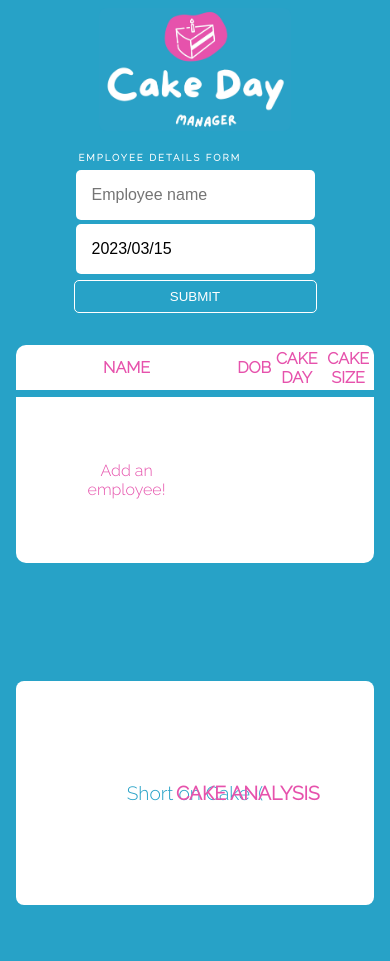
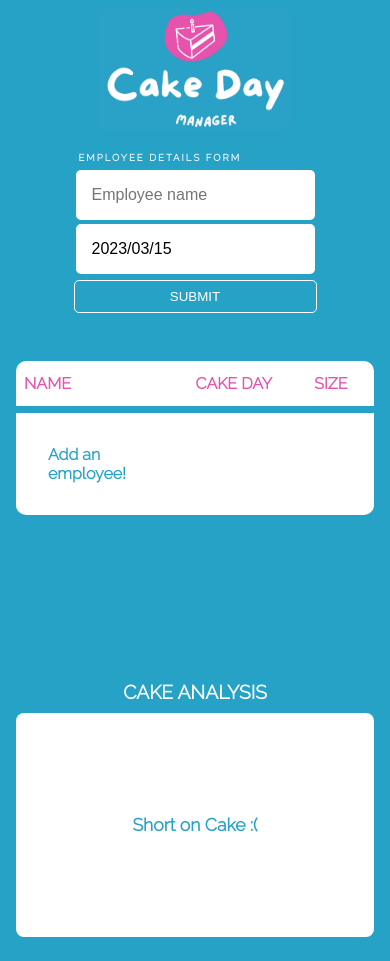
Before and after one commit to Ollie-C/cakeday, a React (Create React App) app: page / in a window 390 px wide. Before the commit the page ends 929 px from the top, so only its background shows below. Built offline with nearby package versions, Linux system fonts and the light colour scheme.

Commit message:
:lipstick: Styling fully responsive

```diff
--- a/src/App.js
+++ b/src/App.js
@@ -1,7 +1,9 @@
 import { useEffect, useState } from "react";
+//Components
 import Chart from "./components/PieChart/PieChart";
 import Form from "./components/Form/Form";
 import Table from "./components/Table/Table";
+//Styles
 import "./styles/Styles.scss";
 
 const App = () => {
@@ -21,7 +23,6 @@ const App = () => {
   useEffect(() => {
     //Update localstorage upon employees state change
     localStorage.setItem("employees", JSON.stringify(employees));
-    console.log(employees);
 
     if (employees) {
       //Update cake size data
--- a/src/components/Form/Form.scss
+++ b/src/components/Form/Form.scss
@@ -9,7 +9,7 @@
 
 .form {
   width: 100%;
-  margin-bottom: 1rem;
+
   @include flex(column, center, center);
 
   @include desktop {
--- a/src/components/Pagination/Pagination.jsx
+++ b/src/components/Pagination/Pagination.jsx
@@ -2,9 +2,11 @@
 import "./Pagination.scss";
 
 const Navigation = ({ page, totalPages, setPage }) => {
+  //Don't render if less than 6 employees
   if (!totalPages) {
     return;
   }
+
   return (
     <ul className="navigation">
       {page > 1 && (
--- a/src/components/Pagination/Pagination.scss
+++ b/src/components/Pagination/Pagination.scss
@@ -3,7 +3,7 @@
 .navigation {
   &__button {
     border: none;
-    padding: 0.2rem 0.5rem;
+    padding: 0.3rem 0.8rem;
     border-radius: 8px;
     font-size: 1rem;
     background-color: $app-white;
--- a/src/components/PieChart/PieChart.jsx
+++ b/src/components/PieChart/PieChart.jsx
@@ -32,10 +32,6 @@ const PieChart = ({ cakeSizes }) => {
         animate
         animationDuration={500}
         animationEasing="ease-out"
-        center={[50, 11]}
-        radius={10}
-        viewBoxSize={[100, 22]}
-        background={"#fff"}
       />
       <div className="piechart__text">
         {cakeSizes[0] > 0 && (
--- a/src/components/PieChart/PieChart.scss
+++ b/src/components/PieChart/PieChart.scss
@@ -2,13 +2,14 @@
 @use "../../styles/partials/mixins" as *;
 
 .piechart {
-  min-height: 12rem;
+  min-height: 14rem;
+  height: 14rem;
+  padding: 1rem;
   position: relative;
   background-color: $app-white;
   @include flex(row, center, center);
   margin: 1rem 0;
   border-radius: 8px;
-  height: 14rem;
   width: 100%;
 
   h3,
@@ -17,23 +18,40 @@
   }
 
   h3 {
-    color: $app-pink;
+    color: $app-white;
     font-size: 1.2rem;
-    left: 10rem;
+    top: -2rem;
+
+    @include tablet {
+      left: 1rem;
+      top: 1rem;
+      color: $app-pink;
+    }
+
+    @include desktop {
+      display: block;
+      left: 10rem;
+      top: auto;
+    }
   }
 
   &__text {
-    right: 20%;
-  }
+    background-color: $app-white;
+    border-radius: 8px;
+    @include desktop {
+      right: 10rem;
+    }
 
-  &__noCake,
-  &__smallCake,
-  &__largeCake {
-    font-size: 1.2rem;
+    * {
+      font-size: 1rem;
+      margin: 4px;
+      padding: 2px;
+    }
   }
 
   &__noCake {
     color: $app-blue;
+    font-weight: 600;
   }
 
   &__smallCake {
--- a/src/components/Table/Table.jsx
+++ b/src/components/Table/Table.jsx
@@ -1,4 +1,5 @@
 import React, { useEffect, useState } from "react";
+//Components
 import Navigation from "../Pagination/Pagination";
 //Styles
 import "./Table.scss";
@@ -7,6 +8,7 @@ import { displayFiveEmployees } from "../../utils/helpers";
 
 const Table = ({ employees }) => {
   const [filtered, setFiltered] = useState([]);
+  //Filter mode state
   const [activeFilter, setActiveFilter] = useState(false);
 
   //Pagination
@@ -14,6 +16,7 @@ const Table = ({ employees }) => {
   const displayedEmployees = displayFiveEmployees(filtered, page);
   const totalPages = Math.ceil(filtered.length / 5);
 
+  //Filter employees to show employees with same cake day
   const filterEmployees = ({ innerHTML }) => {
     const filteredByCakeDay = employees.filter(
       (employee) => employee.cakeDay.slice(4, 15) === innerHTML
@@ -23,6 +26,7 @@ const Table = ({ employees }) => {
     setPage(1);
   };
 
+  //Reset all filters
   const resetFiltered = () => {
     setFiltered(employees);
     setActiveFilter(false);
@@ -33,6 +37,8 @@ const Table = ({ employees }) => {
       setFiltered(employees);
     }
   }, [employees]);
+
+  //Check for data
   if (!employees) {
     return <p>Loading ...</p>;
   }
@@ -46,15 +52,15 @@ const Table = ({ employees }) => {
         )}
         <thead className="table__head">
           <tr>
-            <th>NAME</th>
-            <th>DOB</th>
-            <th>CAKE DAY</th>
-            <th>CAKE SIZE</th>
+            <th className="table__name">NAME</th>
+            <th className="table__hide">DOB</th>
+            <th className="table__cakeday">CAKE DAY</th>
+            <th className="table__size">SIZE</th>
           </tr>
         </thead>
         {!filtered.length && (
           <tr>
-            <td className="table__error">Add an employee!</td>
+            <td className="table__nodata">Add an employee! </td>
           </tr>
         )}
         {displayedEmployees.length > 0 && (
@@ -62,19 +68,23 @@ const Table = ({ employees }) => {
             {displayedEmployees
               .map((employee) => (
                 <tr className="table__row" key={employee.id}>
-                  <td>{employee.name.slice(0, 20)}</td>
-                  <td>{new Date(employee.dob).toDateString().slice(4, 15)}</td>
+                  <td className="table__name">{employee.name.slice(0, 14)}</td>
+                  <td className="table__hide">
+                    {new Date(employee.dob).toDateString().slice(4, 15)}
+                  </td>
                   {employee.cakeSize === "Large" ? (
                     <td
-                      className="table__row--active"
+                      className="table__cakeday table__cakeday--active"
                       onClick={(e) => filterEmployees(e.target)}
                     >
                       {employee.cakeDay.slice(4, 15)}
                     </td>
                   ) : (
-                    <td>{employee.cakeDay.slice(4, 15)}</td>
+                    <td className="table__cakeday">
+                      {employee.cakeDay.slice(4, 15)}
+                    </td>
                   )}
-                  <td>{employee.cakeSize}</td>
+                  <td className="table__size">{employee.cakeSize[0]}</td>
                 </tr>
               ))
               .slice(0, 5)}
--- a/src/components/Table/Table.scss
+++ b/src/components/Table/Table.scss
@@ -5,6 +5,11 @@
   width: 100%;
   @include flex(column, flex-start, flex-end);
   height: 20rem;
+  margin: 2rem 0;
+
+  @include desktop {
+    margin: 1rem 0;
+  }
 }
 
 .table {
@@ -31,25 +36,24 @@
   &__row {
     height: 3rem;
     width: 100%;
+
     &:hover {
       background-color: #fff2f8;
     }
 
     td {
-      font-size: 1.2rem;
-    }
-
-    &--active {
-      font-weight: 900;
-      &:hover {
-        color: $app-pink;
-        cursor: pointer;
+      font-size: 1rem;
+      @include desktop {
+        font-size: 1.2rem;
       }
     }
   }
 
-  &__error {
-    padding: 4rem;
+  &__nodata {
+    padding: 2rem;
+    text-align: left;
+    color: $app-blue;
+    font-weight: 600;
   }
 
   &__reset {
@@ -68,16 +72,40 @@
       color: $app-white;
     }
   }
-}
 
-.nav {
-  @include flex(row, center, center);
+  &__hide {
+    min-width: 25%;
+    width: 25%;
+    @media screen and (max-width: 600px) {
+      display: none;
+    }
+  }
 
-  * {
-    margin: 0.1rem;
+  &__name {
+    text-align: left;
+    min-width: 30%;
+    width: 30%;
+    font-weight: 600;
+    padding: 0 8px;
+    @include desktop {
+      padding-left: 3rem;
+    }
+  }
 
-    padding: 0 0.5rem;
-    border-radius: 4px;
-    font-size: 1.1rem;
+  &__cakeday {
+    min-width: 25%;
+    width: 25%;
+    &--active {
+      font-weight: 900;
+      &:hover {
+        color: $app-pink;
+        cursor: pointer;
+      }
+    }
+  }
+
+  &__size {
+    min-width: 20%;
+    width: 20%;
   }
 }
--- a/src/styles/Styles.scss
+++ b/src/styles/Styles.scss
@@ -6,7 +6,11 @@ main {
   width: 100%;
   padding: 0.5rem 1rem;
 
+  @include tablet {
+    padding: 0.5rem 4rem;
+  }
+
   @include desktop {
-    padding: 0.5rem 8rem;
+    padding: 0.5rem 12rem;
   }
 }
--- a/src/styles/partials/_mixins.scss
+++ b/src/styles/partials/_mixins.scss
@@ -12,7 +12,7 @@
 }
 
 @mixin desktop {
-  @media screen and (min-width: 1280px) {
+  @media screen and (min-width: 1200px) {
     @content;
   }
 }
```
Also changed, not shown: src/components/Form/Form.jsx (+4 -5 lines), src/utils/helpers.js (+4 -4 lines).
